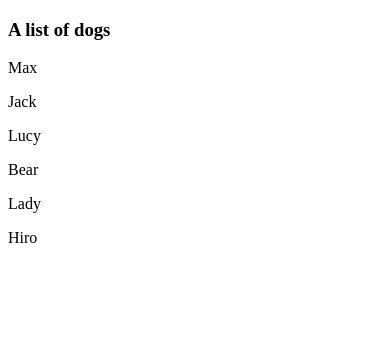
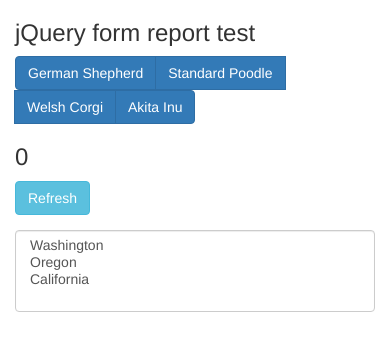
Before and after one commit to trynthink/dogs, a plain HTML site: page index.html in a window 390 px wide. Drawn offline with nearby package versions, Linux system fonts and the light colour scheme.

Commit message:
Revised website and JavaScript for form recall
To test the use of the jQuery function .getJSON(), a form with styled radio buttons and a multiple selection list was added to the HTML, along with a field to be updated with the information from the JSON database. The script was updated with jQuery functions to capture the inputs to the fields on the website and pull the appropriate data from the JSON database.

```diff
--- a/index.html
+++ b/index.html
@@ -1,12 +1,54 @@
 <!DOCTYPE html>
 <html>
 	<head>
-		<title>dogs with JSON</title>
+		<meta charset='utf-8'>
+		<meta http-equiv='X-UA-Compatible' content='IE=edge'>
+		<meta name='viewport' content='width=device-width, initial-scale=1'>
+		<!-- nothing else can come before this point in <head> -->
+
+		<title>jQuery and JSON</title>
+		<!-- jQuery -->
 		<script type='text/javascript' src='https://ajax.googleapis.com/ajax/libs/jquery/1.11.2/jquery.min.js'></script>
+
+		<!-- Bootstrap CSS/JavaScript -->
+		<link rel='stylesheet' type='text/css' href='http://maxcdn.bootstrapcdn.com/bootstrap/3.3.4/css/bootstrap.min.css'>
+		<script type='text/javascript' src='http://maxcdn.bootstrapcdn.com/bootstrap/3.3.4/js/bootstrap.min.js'></script>
+
+		<!-- CSS/JavaScript -->
 		<script type='text/javascript' src='script.js'></script>
+		<style type='text/css'>
+		#place {
+			margin-top: 15px;
+		}
+		</style>
 	</head>
 	<body>
-	<h3 id='top'>A list of dogs</h3>
-	<div id='loc'></div>
+		<div class='container'>
+			<div class='row'>
+				<div class='col-md-8'>
+					<h3>jQuery form report test</h3>
+					<div class='btn-group' data-toggle='buttons' id='dog_breed'>
+						<label class='btn btn-primary'><input type='radio' name='options' value='German Shepherd' autocomplete='off'>German Shepherd</label>
+						<label class='btn btn-primary'><input type='radio' name='options' value='Standard Poodle' autocomplete='off'>Standard Poodle</label>
+						<label class='btn btn-primary'><input type='radio' name='options' value='Welsh Corgi' autocomplete='off'>Welsh Corgi</label>
+						<label class='btn btn-primary'><input type='radio' name='options' value='Akita Inu' autocomplete='off'>Akita Inu</label>
+					</div> <!-- /buttons -->
+				</div> <!-- /col-md-8 -->
+				<div class='col-md-4' id='bg'>
+					<h3 id='number'></h3>
+					<button class='btn btn-info' type='button' id='update'>Refresh</button>
+				</div> <!-- /col-md-4 -->
+			</div> <!-- /row -->
+
+			<div class='row' id='place'>
+				<div class='col-md-6'>
+					<select multiple class='form-control' id='US_states'>
+					  <option value='Washington'>Washington</option>
+					  <option value='Oregon'>Oregon</option>
+					  <option value='California'>California</option>
+					</select>
+					</div> <!-- /col-md-8 -->
+			</div> <!-- /row -->
+		</div> <!-- /container -->
 	</body>
 </html>
--- a/script.js
+++ b/script.js
@@ -1,8 +1,42 @@
 $(document).ready(function(){
-	$.getJSON('resources/dogs.json', function(data){
-		for (var i = 0 ; i < data.length ; i++) {
-			var stuff_to_show = data[i]['Name'];
-			$('#loc').append('<p>' + stuff_to_show + '</p>');
-		}
+
+	// Declare variables for JSON database keys
+	var theBreed;
+	var theStates;
+
+	// Declare variable for sum of entries
+	var total = 0;
+
+	// Display the total in the appropriate location on the page
+	$('#number').text(total)
+
+	// Detect selected radio button - Breed
+	$('#dog_breed').on('change', function(){
+		theBreed = $('input[name=options]:checked', '#dog_breed').val();
 	});
+
+	// Detect selections in list - State(s)
+	$('#US_states').on('click', function (){
+		theStates = $('#US_states').val();
+	});
+
+	// NEED TO PUT IN PLACE SOME ERROR HANDLING ON THE BUTTON CLICK
+	// IF NOT ALL THE SELECTIONS HAVE BEEN MADE
+
+	// Query database and update total when button is clicked
+	$('#update').on('click', function(){
+		// Reset total
+		total = 0;
+
+		// Sum the totals for all states selected
+		$.getJSON('resources/grouped_dogs.json', function(data){
+			for (var i = 0 ; i < theStates.length ; i++) {
+				total = total + data[theBreed][theStates[i]]['Age'];
+			}
+
+			// Update total number displayed
+			$('#number').text(total)
+		});
+	});
+
 });
```
